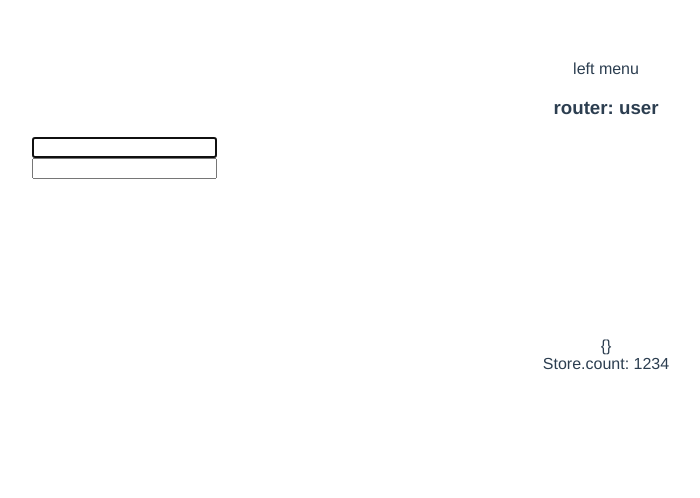
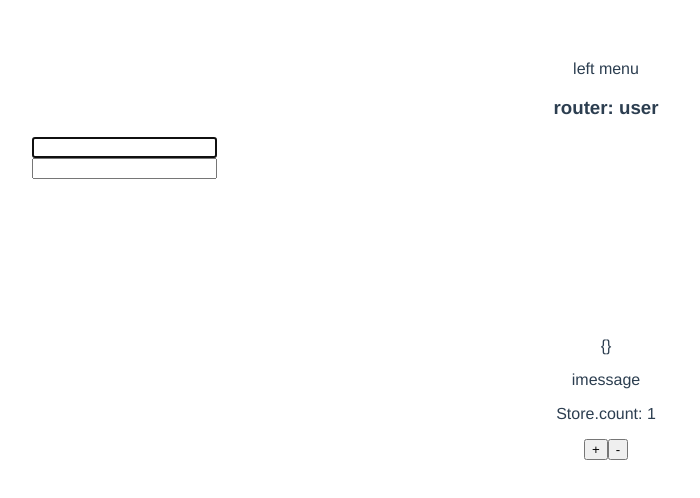
Before and after one commit to AlanWen2016/webpack-vue, a Vue app: page /#/user in a window 1280 px wide. Shown: the top 498 px of the page, without its empty margins (34-734 px from the left). Built offline with nearby package versions, Linux system fonts and the light colour scheme; no server answers.

Commit message:
state状态树

```diff
--- a/src/index.js
+++ b/src/index.js
@@ -3,16 +3,21 @@ import App from './app.vue'
 import VueRouter from 'vue-router'
 import routerConfig from './router/router.js'
 import Vuex from 'vuex'
+
 Vue.use(VueRouter);
 Vue.use(Vuex);
 
 const store = new Vuex.Store({
   state: {
-    count: 0
+    count: 0,
+    msg:'imessage'
   },
   mutations: {
     increment (state) {
       state.count++
+    },
+    decrement (state) {
+      state.count--
     }
   }
 })
@@ -76,5 +81,6 @@ Vue.directive('demo', function (el, binding) {
 const app = new Vue({
     el : '#app',
     router : router,
+    store: store,
     render : h => h(App)
 })
--- a/src/pages/user/uesr.vue
+++ b/src/pages/user/uesr.vue
@@ -7,11 +7,16 @@
             </div>
             <div>
                 {{info}}
+                <p>{{ $store.state.msg }}</p>
             </div>
             <div>
                 Store.count: {{count}}
+            <p>
+                <button @click="increment">+</button>
+                <button @click="decrement">-</button>
+            </p>
             </div>
-            <!-- <Counter></Counter>       -->
+
         </div>
 
 </template>
@@ -27,6 +32,7 @@
 
 <script>
 import axios from 'axios';
+import { mapState } from 'vuex';
 export default {
     data() {
         return {
@@ -48,13 +54,17 @@ export default {
 
     },
     methods: {
-
+        increment () {
+            this.$store.commit('increment')
+        },
+        decrement () {
+            this.$store.commit('decrement')
+        }
     },
-    computed:{
-        count () {
-            return 1234;
-            // return this.$store.state.count
-        }
-    }
+    computed: mapState([
+    // 映射 this.count 为 store.state.count
+    'count',
+    'msg'
+    ])
 }
 </script>
```
